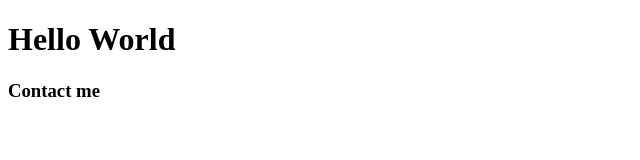
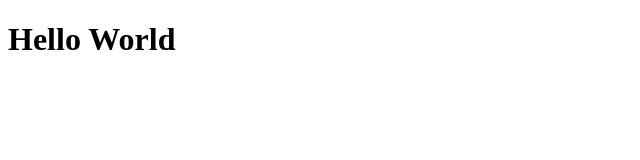
Before and after one commit to Muhammadyasir7/PIAIC-JS-Assignments, a plain HTML site: page ch_1_2_3/ch_1_2_3.html in a window 1280 px wide. Shown: the whole page, without its empty margins (0-640 px from the left). Drawn offline with Linux system fonts and the light colour scheme.

Commit message:
changed their main folder

```diff
--- a/ch_1_2_3.html
+++ b/ch_1_2_3/ch_1_2_3.html
@@ -8,7 +8,6 @@
 </head>
 <body>
     <h1>Hello World</h1>
-    <h3>Contact me</h3>
 
     <script src="./index.js"></script>
 </body>
```
Also changed, not shown: ch_1_2_3/index.js (renamed from index.js), 2 other files.
